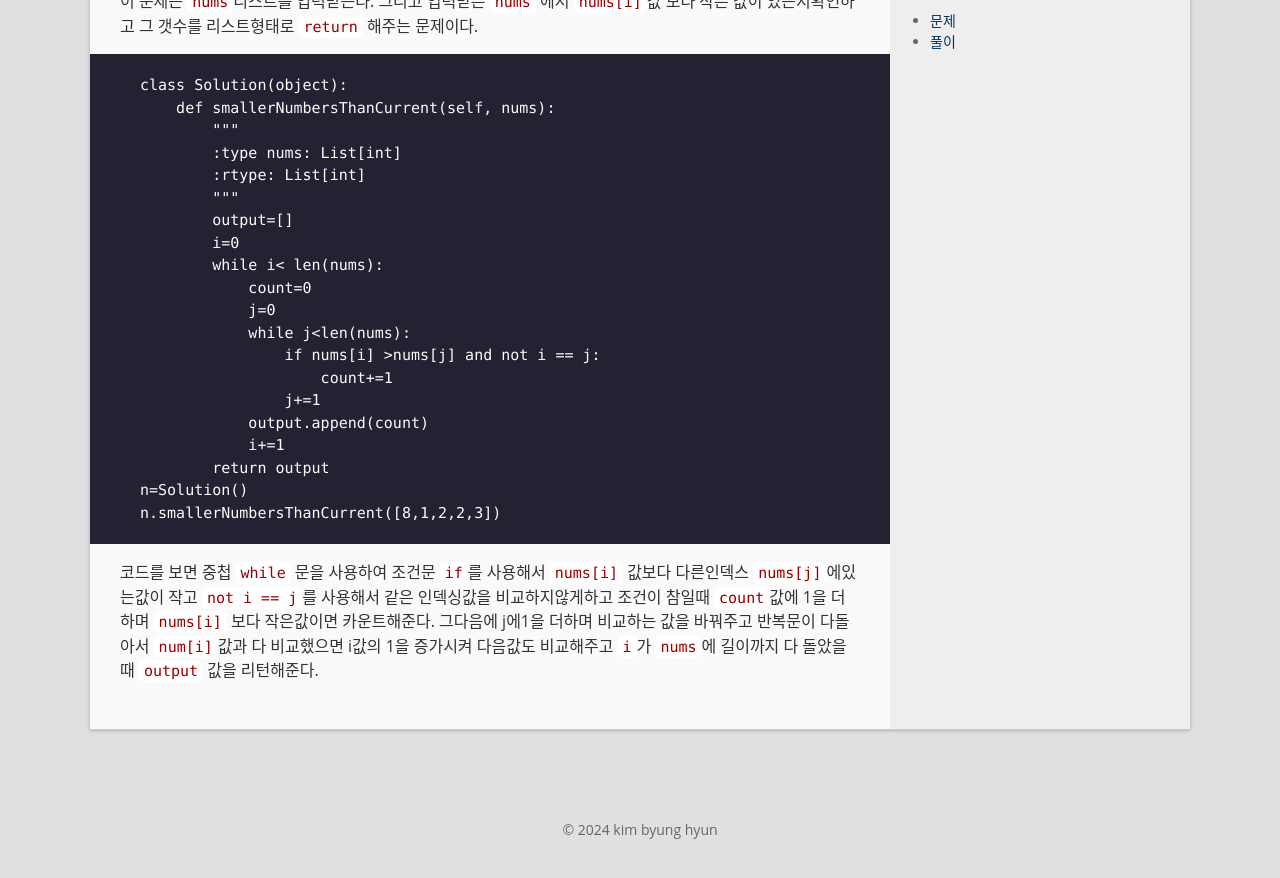
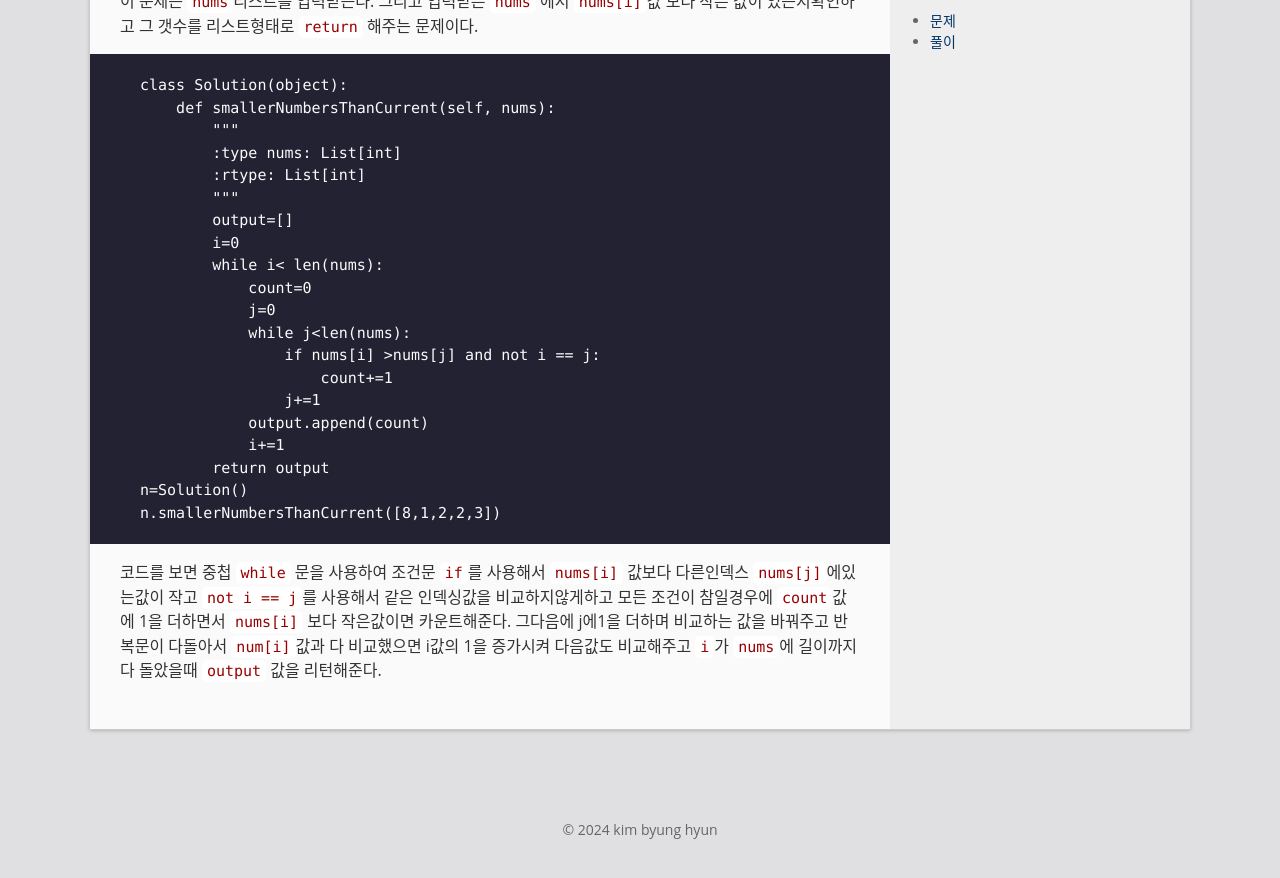
Before and after one commit to bh6366632/bh6366632.github.com, a Jekyll site: the page built from _posts/2024-04-29-manybumbers.md, in a window 1280 px wide and 900 px high, scrolled down 777 px. Shown: the top 878 px of the window. Built offline with Jekyll 4.4.1, drawn with Linux system fonts in a browser that asks for light colours.

Commit message:
Update 2024-04-29-manybumbers.md

````diff
--- a/_posts/2024-04-29-manybumbers.md
+++ b/_posts/2024-04-29-manybumbers.md
@@ -50,5 +50,5 @@ n.smallerNumbersThanCurrent([8,1,2,2,3])
 ```
 
 코드를 보면 중첩 `while` 문을 사용하여 조건문 `if`를 사용해서 `nums[i]` 값보다 다른인덱스 `nums[j]`에있는값이 작고 `not i == j`를 사용해서 같은 인덱싱값을
-비교하지않게하고 조건이 참일때 `count`값에 1을 더하며 `nums[i]` 보다 작은값이면 카운트해준다. 그다음에 j에1을 더하며 비교하는 값을 바꿔주고
+비교하지않게하고 모든 조건이 참일경우에 `count`값에 1을 더하면서 `nums[i]` 보다 작은값이면 카운트해준다. 그다음에 j에1을 더하며 비교하는 값을 바꿔주고
 반복문이 다돌아서 `num[i]`값과 다 비교했으면 i값의 1을 증가시켜 다음값도 비교해주고 `i`가 `nums`에 길이까지 다 돌았을때 `output` 값을 리턴해준다.
````
